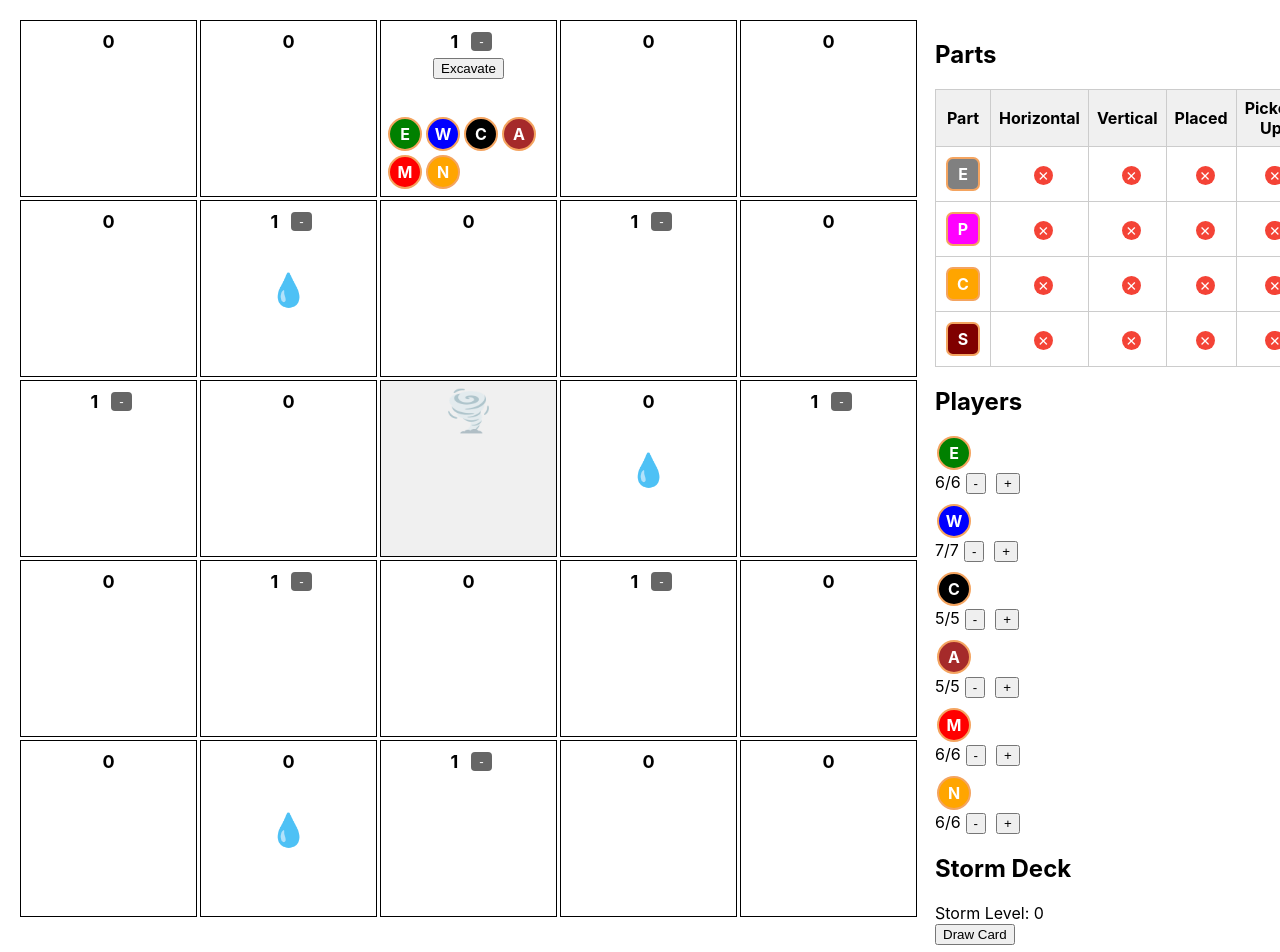
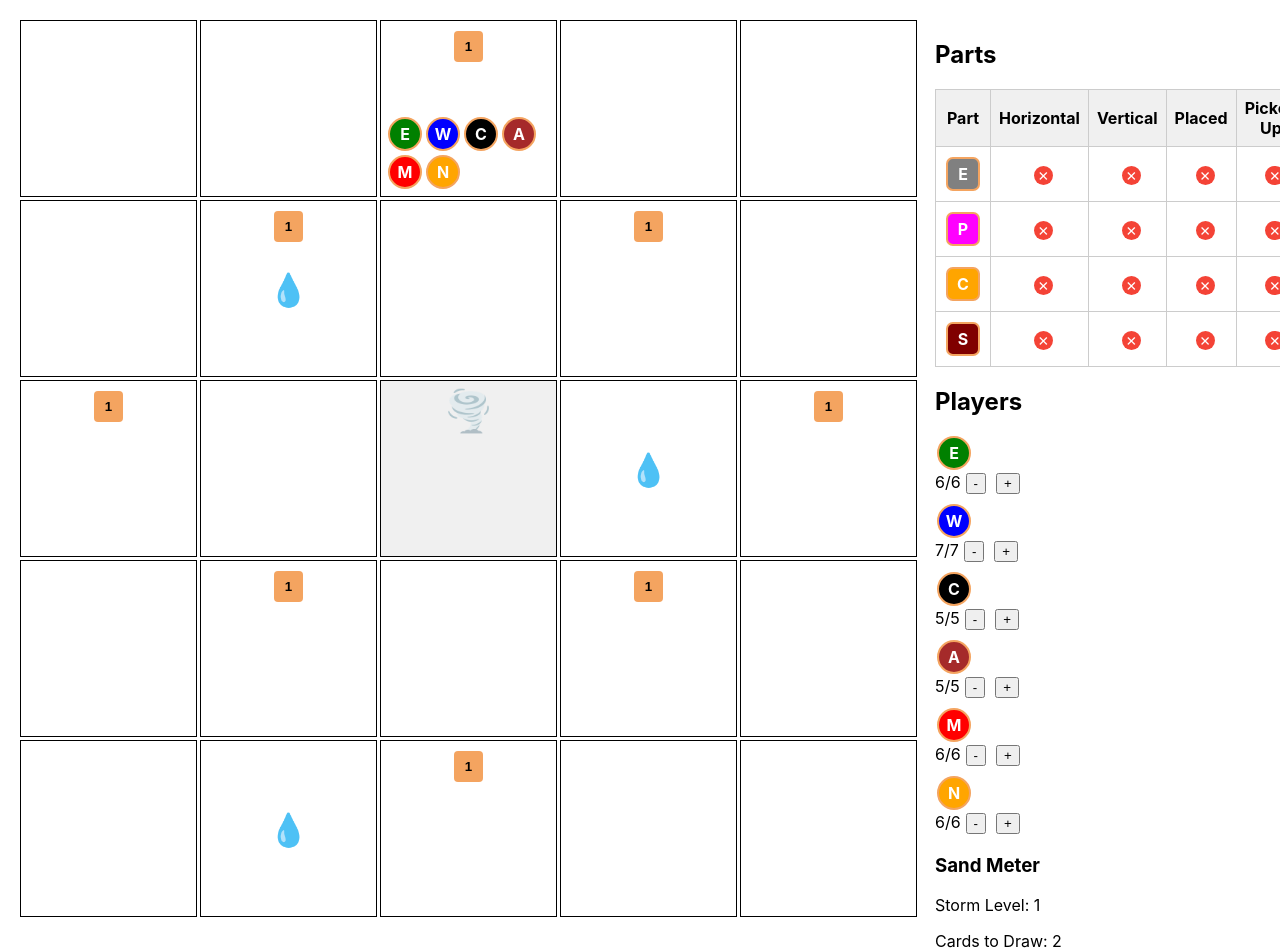
Before and after one commit to mythreyiramesh/forbidden-desert, a React (Create React App) app: page / in a window 1280 px wide. Shown: the top 952 px of the page. Built offline with nearby package versions, Linux system fonts and the light colour scheme.

Commit message:
:sparkles: Add Storm Meter and Fix shuffles

```diff
--- a/src/App.js
+++ b/src/App.js
@@ -7,6 +7,7 @@ import Players from './components/Players';
 import Parts from './components/Parts';
 import StormDeck from './components/StormDeck';
 import SandPile from './components/SandPile';
+import SandMeter from './components/SandMeter';
 import EquipmentManager from './components/EquipmentManager';
 import { GameStateProvider } from './contexts/GameStateProvider';
 import './App.css';
@@ -20,6 +21,7 @@ function App() {
           <div className="sidebar">
             <Parts/>
             <Players />
+            <SandMeter />
             <StormDeck />
             <SandPile />
             <EquipmentManager />
--- /dev/null
+++ b/src/components/SandMeter.css
@@ -0,0 +1,4 @@
+/* src/components/SandMeter.css */
+.sand-meter {
+  margin-bottom: 20px;
+}
--- /dev/null
+++ b/src/components/SandMeter.js
@@ -0,0 +1,51 @@
+// src/components/SandMeter.js
+import React from 'react';
+import { useGameState } from '../contexts/GameStateProvider';
+import './SandMeter.css';
+
+const SandMeter = () => {
+  const { state } = useGameState();
+  const { stormLevel, noOfPlayers } = state;
+
+  const getCardsToDraw = () => {
+    if (noOfPlayers === 2) {
+      if (stormLevel >= 14) return 7;
+      if (stormLevel >= 12) return 6;
+      if (stormLevel >= 9) return 5;
+      if (stormLevel >= 5) return 4;
+      if (stormLevel >= 2) return 3;
+      return 2;
+    } else if (noOfPlayers === 3) {
+      if (stormLevel >= 15) return 7;
+      if (stormLevel >= 13) return 6;
+      if (stormLevel >= 10) return 5;
+      if (stormLevel >= 6) return 4;
+      if (stormLevel >= 2) return 3;
+      return 2;
+    } else if (noOfPlayers === 4) {
+      if (stormLevel >= 15) return 7;
+      if (stormLevel >= 13) return 6;
+      if (stormLevel >= 10) return 5;
+      if (stormLevel >= 6) return 4;
+      if (stormLevel >= 2) return 3;
+      return 2;
+    } else {
+      if (stormLevel >= 16) return 7;
+      if (stormLevel >= 14) return 6;
+      if (stormLevel >= 11) return 5;
+      if (stormLevel >= 7) return 4;
+      if (stormLevel >= 2) return 3;
+      return 2;
+    }
+  };
+
+  return (
+    <div className="sand-meter">
+      <h3>Sand Meter</h3>
+      <p>Storm Level: {stormLevel}</p>
+      <p>Cards to Draw: {getCardsToDraw()}</p>
+    </div>
+  );
+};
+
+export default SandMeter;
--- a/src/components/StormDeck.js
+++ b/src/components/StormDeck.js
@@ -5,8 +5,17 @@ import './StormDeck.css';
 
 function StormDeck() {
   const { state, dispatch } = useGameState();
-  const lastDrawnCard = state.stormDiscard[state.stormDiscard.length - 1];
 
+  // if (state.stormDiscard.length === state.stormDeck.length) {
+  //   const lastDrawnCard = state.stormDiscard[state.stormDiscard.length];
+  // } else {
+  //   const lastDrawnCard = state.stormDiscard[state.stormDiscard.length - 1];
+  // }
+  // const drawCard = () => {
+  //   const newState = drawStormCard(state);
+  //   dispatch({ type: 'DRAW_STORM_CARD', newState });
+  //   setLastDrawnCard(newState.stormDiscard[newState.stormDiscard.length - 1]);
+  // };
   const drawCard = () => {
     dispatch({ type: 'DRAW_STORM_CARD' });
   };
@@ -14,12 +23,11 @@ function StormDeck() {
   return (
     <div className="storm-deck">
       <h2>Storm Deck</h2>
-      <div>Storm Level: {state.stormLevel}</div>
       <button onClick={drawCard}>Draw Card</button>
-      {lastDrawnCard ? (
+      {state.lastDrawnCard ? (
         <div>
-          <h3>Last Drawn Card:</h3>
-          <p>{lastDrawnCard.description}</p>
+          {/* <h3>Last Drawn Card:</h3> */}
+          <p>{state.lastDrawnCard.description}</p>
         </div>
       ) : (
         <p>No card drawn yet</p>
--- a/src/components/Tile.css
+++ b/src/components/Tile.css
@@ -18,28 +18,31 @@
   justify-content: center;
   align-items: center;
   margin-top: 5px;
+  /* background-color: #F4A460; */
+  border-radius: 4px;
 }
 .sand-level-container {
   display: flex;
   align-items: center;
   gap: 0.5rem;
 }
-.sand-level {
+.sand-level-container {
   font-size: 1.2rem;
   font-weight: bold;
 }
 
 .remove-sand {
-  padding: 0.1rem 0.5rem;
-  background-color: #666666;
-  color: white;
+  padding: 0.5rem 0.7rem;
+  background-color: #F4A460;
+  /* color: white; */
+  font-weight: bold;
   border: none;
   border-radius: 4px;
   cursor: pointer;
 }
 
 .remove-sand:hover {
-  background-color: #484848;
+  background-color: #E49450;
 }
 
 .tile.dragging {
@@ -50,7 +53,7 @@
   background-color: rgba(0, 255, 0, 0.2); /* Green highlight when dragging over */
 }
 
-.sand-level {
+.sand-level-container {
   font-size: 18px;
   font-weight: bold;
   margin: 5px;
@@ -102,6 +105,20 @@
   cursor: pointer;
   margin-left: 0.5rem;
 }
+.tile.blocked::after {
+  content: "";
+  position: absolute;
+  top: 0;
+  left: 0;
+  width: 100%;
+  height: 100%;
+  background-color: rgba(210, 180, 140, 0.5); /* Translucent sand color */
+  z-index: 1;
+  pointer-events: none; /* Allow interaction with the tile underneath */
+}
+/* .tile.blocked { */
+/*   opacity: 0.5; */
+/* } */
 
 .tile .parts-on-tile .pickup-button:hover {
   background-color: #45a049;
--- a/src/components/Tile.js
+++ b/src/components/Tile.js
@@ -11,6 +11,10 @@ function Tile({ id, type, sandLevel, excavated, desertID }) {
   const { dispatch, state } = useGameState();
   const [{ isOver }, drop] = useDrop({
     accept: ['PLAYER', 'PART'],
+    canDrop: (item, monitor) => {
+      // Prevent dropping on storm tiles
+      return type !== 'storm';
+    },
     drop: (item) => {
       if (item.type === 'PLAYER') {
         dispatch({ type: 'MOVE_PLAYER', payload: { playerId: item.id, newPosition: id } });
@@ -58,55 +62,25 @@ function Tile({ id, type, sandLevel, excavated, desertID }) {
       ref={drop}
       className={`tile ${type} ${excavated ? 'excavated' : ''} ${isOver ? 'drag-over' : ''}
 ${state.terrascopeInUse && excavated && state.peekedTileIds.includes(null) ? 'terrascope-active' : ''}
-${state.peekedTileIds.includes(id) ? 'peeked' : ''}`}
+${state.peekedTileIds.includes(id) ? 'peeked' : ''} ${sandLevel > 1 ? 'blocked' : ''}`}
       style={excavated ? { backgroundImage: `url(${imagePath})` } : {}}
     >
-      {/* {!excavated && type === 'water' && <div className="water-icon">💧</div>} */}
       {partsOnTile.length > 0 && (
         <div className="parts-on-tile">
           {partsOnTile.map(part => (
             <div key={part.id} className="part">
               <PartToken part={part} />
-              {excavated && <button className="pickup-button" onClick={() => handlePickUp(part.id)}>✓</button>}
+              {(playersOnTile.length > 0 && excavated) && <button className="pickup-button" onClick={() => handlePickUp(part.id)}>✓</button>}
             </div>
           ))}
         </div>
       )}
-      {/* {type !== 'storm' && ( */}
-      {/*   <div> */}
-      {/*     <div className="sand-controls"> */}
-      {/*       <div className="sand-level-container"> */}
-      {/*         <div className="sand-level">{sandLevel}</div> */}
-      {/*         {sandLevel > 0 && ( */}
-      {/*           <button onClick={removeSand} className="remove-sand">-</button> */}
-      {/*         )} */}
-      {/*       </div> */}
-      {/*     </div> */}
-      {/*     {!excavated ? ( */}
-      {/*       state.terrascopeInUse && state.peekedTileIds.includes(null) ? ( */}
-      {/*         <button onClick={peekTile} className="peek-button">Peek</button> */}
-      {/*       ) : state.peekedTileIds.includes(id) ? ( */}
-      {/*         <> */}
-      {/*           <div className="tile-description">{tileDescription}</div> */}
-      {/*           {playersOnTile.length > 0 && <button onClick={excavateTile} className="excavate-button">Excavate</button>} */}
-      {/*         </> */}
-      {/*       ) : ( */}
-      {/*         playersOnTile.length > 0 && <button onClick={excavateTile} className="excavate-button">Excavate</button> */}
-      {/*       ) */}
-      {/*     ) : tileDescription ? ( */}
-      {/*       <div className="tile-description">{tileDescription}</div> */}
-      {/*     ) : null} */}
-      {/*     {/\* Add this line to show the water icon *\/} */}
-      {/*     {!excavated && type === 'water' && <div className="water-icon">💧</div>} */}
-      {/*   </div> */}
-      {/* )} */}
-{type !== 'storm' && (
+      {type !== 'storm' && (
         <div>
           <div className="sand-controls">
             <div className="sand-level-container">
-              <div className="sand-level">{sandLevel}</div>
               {sandLevel > 0 && (
-                <button onClick={removeSand} className="remove-sand">-</button>
+                <button onClick={removeSand} className="remove-sand"> {sandLevel}</button>
               )}
             </div>
           </div>
@@ -119,40 +93,12 @@ ${state.peekedTileIds.includes(id) ? 'peeked' : ''}`}
                 {playersOnTile.length > 0 && <button onClick={excavateTile} className="excavate-button">Excavate</button>}
               </>
             ) : (
-              playersOnTile.length > 0 && <button onClick={excavateTile} className="excavate-button">Excavate</button>
+              (playersOnTile.length > 0 && sandLevel === 0) && <button onClick={excavateTile} className="excavate-button">Excavate</button>
             )
           ) : null}
           {!excavated && treasureFull.type === 'water' && <div className="water-icon">💧</div>}
         </div>
       )}
-      {/* {type !== 'storm' && ( */}
-      {/*   <div> */}
-      {/*     <div className="sand-controls"> */}
-      {/*       <div className="sand-level-container"> */}
-      {/*         <div className="sand-level">{sandLevel}</div> */}
-      {/*         {sandLevel > 0 && ( */}
-      {/*           <button onClick={removeSand} className="remove-sand">-</button> */}
-      {/*         )} */}
-      {/*       </div> */}
-      {/*     </div> */}
-
-      {/*     {!excavated ? ( */}
-      {/*       state.terrascopeInUse && state.peekedTileIds.includes(null) ? ( */}
-      {/*         <button onClick={peekTile} className="peek-button">Peek</button> */}
-      {/*       ) : state.peekedTileIds.includes(id) ? ( */}
-      {/*         <> */}
-      {/*           <div className="tile-description">{tileDescription}</div> */}
-      {/*           {playersOnTile.length > 0 && <button onClick={excavateTile} className="excavate-button">Excavate</button>} */}
-      {/*         </> */}
-      {/*       ) : ( */}
-      {/*         playersOnTile.length > 0 && <button onClick={excavateTile} className="excavate-button">Excavate</button> */}
-      {/*       ) */}
-      {/*     ) : tileDescription ? ( */}
-      {/*       <div className="tile-description">{tileDescription}</div> */}
-      {/*     ) : null} */}
-      {/*     {!excavated && treasureFull.type === 'water' && <div className="water-icon">💧</div>} */}
-      {/*   </div> */}
-      {/* )} */}
       {type === 'storm' && <div className="storm-icon">🌪️</div>}
       <div className="player-tokens">
         {playersOnTile.map(player => (
--- a/src/contexts/GameStateProvider.js
+++ b/src/contexts/GameStateProvider.js
@@ -9,7 +9,9 @@ const GameStateContext = createContext();
 const randomStartPosition = getRandomInt(0, 24);
 
 const initialState = {
-
+  noOfPlayers: 6,
+  gameOver: false,
+  gameResult: null,
   tiles: (() => {
     // Create and shuffle desertIDs
     const desertIDs = Array.from({ length: 24 }, (_, i) => i + 1);
@@ -48,13 +50,14 @@ const initialState = {
     water: player.maxWater,
   })),
   parts: partInfo,
-  stormLevel: 0,
+  stormLevel: 1,
   sandPile: 40,
   currentPlayer: 0,
   // ... other state properties remain the same
   stormPosition: 12, // We can keep this for easier tracking
   stormDeck: shuffleArray([...stormCardsData.stormCards]), // coming from the JSON
   stormDiscard: [],
+  lastDrawnCard: null,
   equipmentIds: shuffleArray(initialEquipment.map(eq => eq.id)),
   equipment: initialEquipment,
   assignedEquipmentCount: 0,
@@ -125,7 +128,7 @@ function adjustWater(state, { playerId, amount }) {
 
 function drawStormCard(state) {
   if (state.stormDeck.length === 0) {
-    if (state.stormDiscard.length === 0) {
+    if (state.sandPile === 0) {
       // Game over condition - storm has overtaken the desert
       return { ...state, gameOver: true, gameResult: 'loss' };
     }
@@ -141,7 +144,8 @@ function drawStormCard(state) {
   let newState = {
     ...state,
     stormDeck: remainingDeck,
-    stormDiscard: [...state.stormDiscard, drawnCard]
+    stormDiscard: [...state.stormDiscard, drawnCard],
+    lastDrawnCard: drawnCard,
   };
 
  switch (drawnCard.type) {
```
